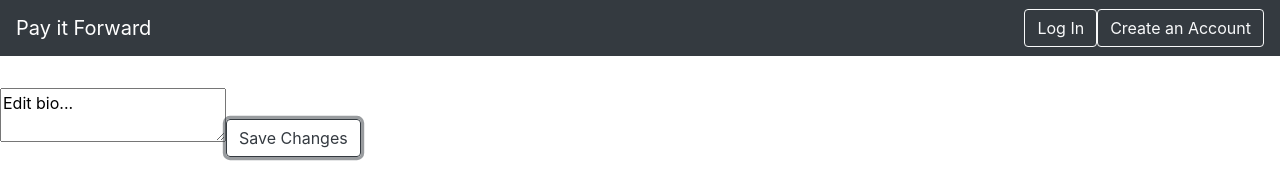
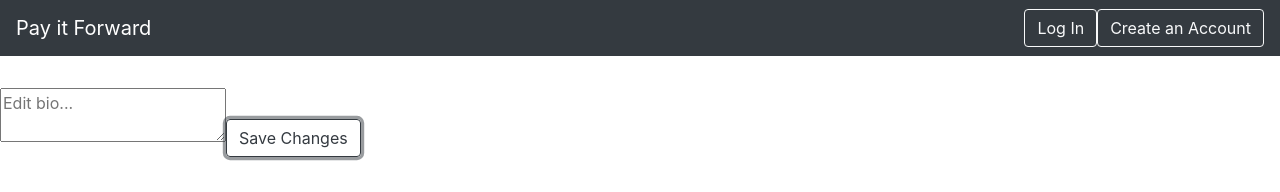
Before and after one commit to remote-software-fa20-PayItForward/PayItForward, a React (Create React App) app in the folder frontend/: page /userpage in a window 1280 px wide. Both pictures are taken after a click on the button "Add Bio". Shown: the top 192 px of the page. Built offline with nearby package versions, Linux system fonts and the light colour scheme; no server answers.

Commit message:
edit function and render

```diff
--- a/frontend/src/UserPage.js
+++ b/frontend/src/UserPage.js
@@ -74,9 +74,9 @@ class UserPage extends Component {
     			<br />
     				<h2> {this.state.firstname} </h2>
     				{this.state.bio &&
-    					<textarea ref="newText" defaultValue = "this.state.bio"></textarea>}
+    					<textarea ref="newText" defaultValue = {this.state.bio}></textarea>}
     				{!this.state.bio &&
-    					<textarea ref="newText" defaultValue ="Edit bio..."></textarea>}
+    					<textarea ref="newText" placeholder="Edit bio..."></textarea>}
     				<Button variant="outline-dark" onClick={(e)=>{this.save();}}>Save Changes</Button>
     		</div>
     	)
```
